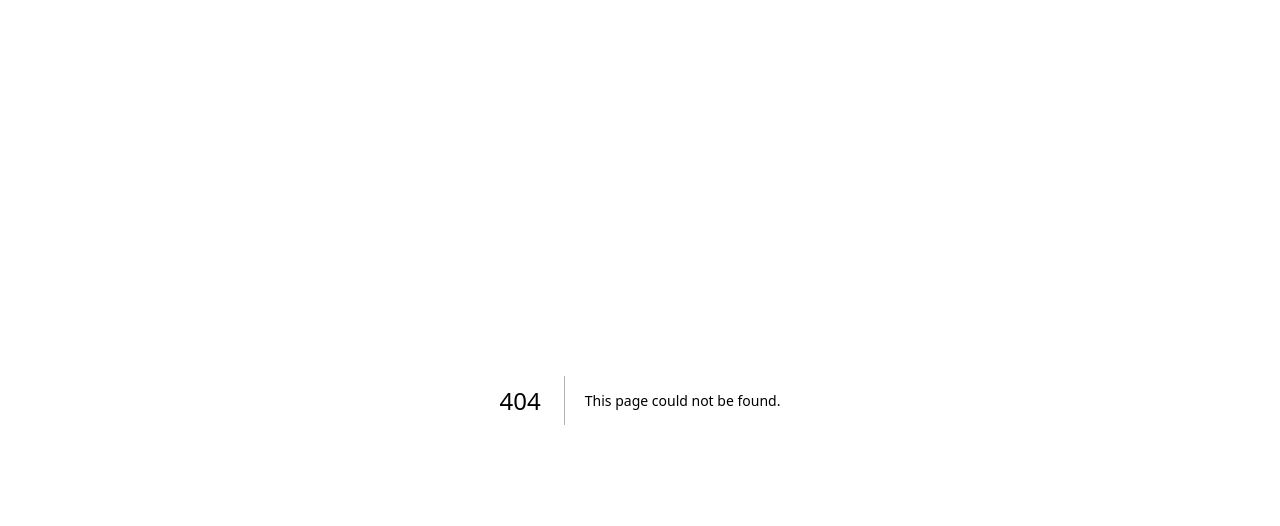
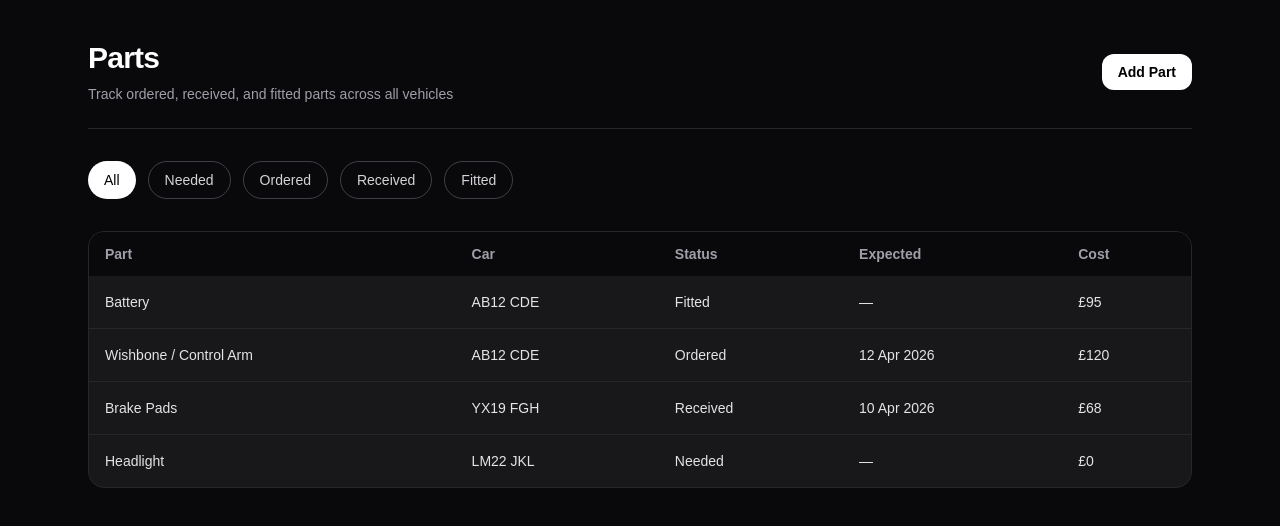
Before and after one commit to EZAutoHub/ez-auto-hub, a Next.js app: page /parts in a window 1280 px wide. Before the commit this address had no page. Shown: the top 526 px of the page. Built offline with nearby package versions, Linux system fonts and the light colour scheme.

Commit message:
Add parts page and dashboard navigation

```diff
--- a/app/page.tsx
+++ b/app/page.tsx
@@ -2,13 +2,29 @@ export default function Home() {
   return (
     <main className="min-h-screen bg-zinc-950 text-white">
       <div className="mx-auto max-w-6xl px-6 py-10">
-        <header className="mb-10 flex items-center justify-between border-b border-zinc-800 pb-6">
+        <header className="mb-10 flex items-start justify-between border-b border-zinc-800 pb-6">
           <div>
             <h1 className="text-3xl font-bold tracking-tight">EZ Auto Hub</h1>
             <p className="mt-2 text-sm text-zinc-400">
               Multi-tenant garage workflow and vehicle sales platform
             </p>
+
+            <div className="mt-4 flex gap-3">
+              <a
+                href="/"
+                className="rounded-xl border border-zinc-700 px-4 py-2 text-sm text-zinc-300"
+              >
+                My Cars
+              </a>
+              <a
+                href="/parts"
+                className="rounded-xl border border-zinc-700 px-4 py-2 text-sm text-zinc-300"
+              >
+                Parts
+              </a>
             </div>
+          </div>
+
           <a
             href="/add-car"
             className="rounded-xl bg-white px-4 py-2 text-sm font-semibold text-black"
--- /dev/null
+++ b/app/parts/page.tsx
@@ -0,0 +1,83 @@
+export default function PartsPage() {
+  return (
+    <main className="min-h-screen bg-zinc-950 text-white">
+      <div className="mx-auto max-w-6xl px-6 py-10">
+        <div className="mb-8 flex items-center justify-between border-b border-zinc-800 pb-6">
+          <div>
+            <h1 className="text-3xl font-bold tracking-tight">Parts</h1>
+            <p className="mt-2 text-sm text-zinc-400">
+              Track ordered, received, and fitted parts across all vehicles
+            </p>
+          </div>
+          <button className="rounded-xl bg-white px-4 py-2 text-sm font-semibold text-black">
+            Add Part
+          </button>
+        </div>
+
+        <section className="mb-8">
+          <div className="flex flex-wrap gap-3">
+            <button className="rounded-full bg-white px-4 py-2 text-sm font-medium text-black">
+              All
+            </button>
+            <button className="rounded-full border border-zinc-700 px-4 py-2 text-sm text-zinc-300">
+              Needed
+            </button>
+            <button className="rounded-full border border-zinc-700 px-4 py-2 text-sm text-zinc-300">
+              Ordered
+            </button>
+            <button className="rounded-full border border-zinc-700 px-4 py-2 text-sm text-zinc-300">
+              Received
+            </button>
+            <button className="rounded-full border border-zinc-700 px-4 py-2 text-sm text-zinc-300">
+              Fitted
+            </button>
+          </div>
+        </section>
+
+        <div className="overflow-hidden rounded-2xl border border-zinc-800 bg-zinc-900">
+          <table className="w-full text-left text-sm">
+            <thead className="bg-zinc-950 text-zinc-400">
+              <tr>
+                <th className="px-4 py-3">Part</th>
+                <th className="px-4 py-3">Car</th>
+                <th className="px-4 py-3">Status</th>
+                <th className="px-4 py-3">Expected</th>
+                <th className="px-4 py-3">Cost</th>
+              </tr>
+            </thead>
+            <tbody className="divide-y divide-zinc-800 text-zinc-200">
+              <tr>
+                <td className="px-4 py-4">Battery</td>
+                <td className="px-4 py-4">AB12 CDE</td>
+                <td className="px-4 py-4">Fitted</td>
+                <td className="px-4 py-4">—</td>
+                <td className="px-4 py-4">£95</td>
+              </tr>
+              <tr>
+                <td className="px-4 py-4">Wishbone / Control Arm</td>
+                <td className="px-4 py-4">AB12 CDE</td>
+                <td className="px-4 py-4">Ordered</td>
+                <td className="px-4 py-4">12 Apr 2026</td>
+                <td className="px-4 py-4">£120</td>
+              </tr>
+              <tr>
+                <td className="px-4 py-4">Brake Pads</td>
+                <td className="px-4 py-4">YX19 FGH</td>
+                <td className="px-4 py-4">Received</td>
+                <td className="px-4 py-4">10 Apr 2026</td>
+                <td className="px-4 py-4">£68</td>
+              </tr>
+              <tr>
+                <td className="px-4 py-4">Headlight</td>
+                <td className="px-4 py-4">LM22 JKL</td>
+                <td className="px-4 py-4">Needed</td>
+                <td className="px-4 py-4">—</td>
+                <td className="px-4 py-4">£0</td>
+              </tr>
+            </tbody>
+          </table>
+        </div>
+      </div>
+    </main>
+  );
+}
```
Lines whose indentation alone changed are shown as unchanged.
